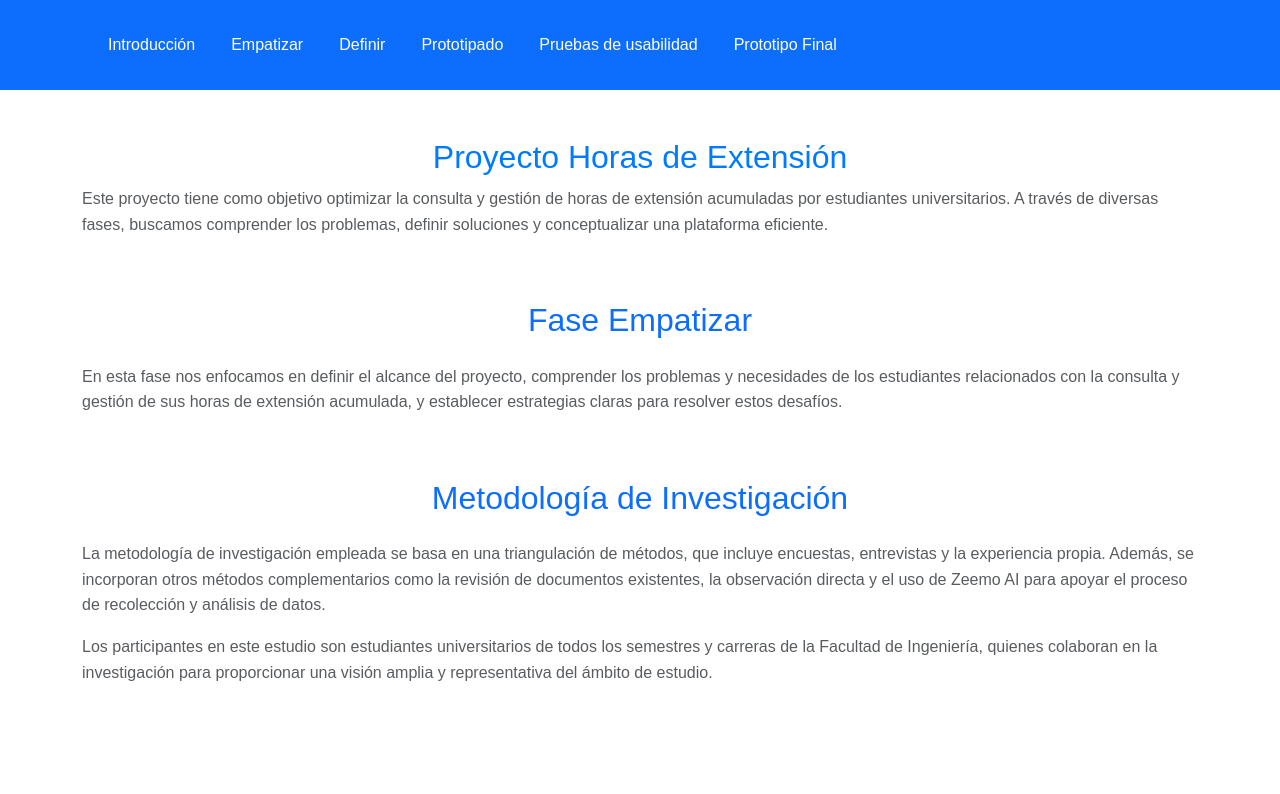
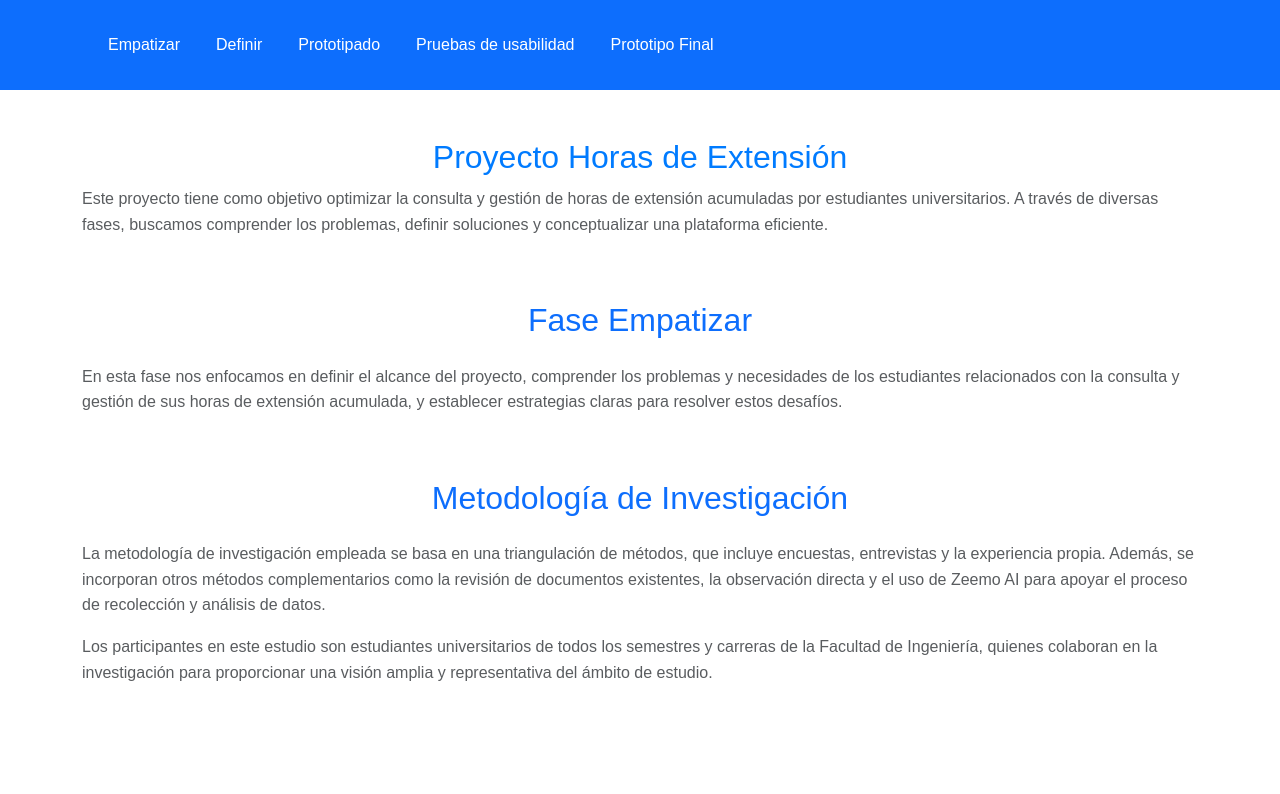
Before and after one commit to adarogessica16/Portfolio-HorasDeExtension, a plain HTML site: page index.html in a window 1280 px wide. Shown: the top 794 px of the page. Drawn offline with nearby package versions, Linux system fonts and the light colour scheme.

Commit message:
cambio header

```diff
--- a/index.html
+++ b/index.html
@@ -16,7 +16,6 @@
 
         <div class="collapse navbar-collapse" id="navbarNav">
           <ul class="navbar-nav ms-auto">
-            <li class="nav-item"><a class="nav-link text-white" href="#introduccion">Introducción</a></li>
             <li class="nav-item"><a class="nav-link text-white" href="#empatizar">Empatizar</a></li>
             <li class="nav-item"><a class="nav-link text-white" href="#definir">Definir</a></li>
             <li class="nav-item"><a class="nav-link text-white" href="#Prototipado">Prototipado</a></li>
```
